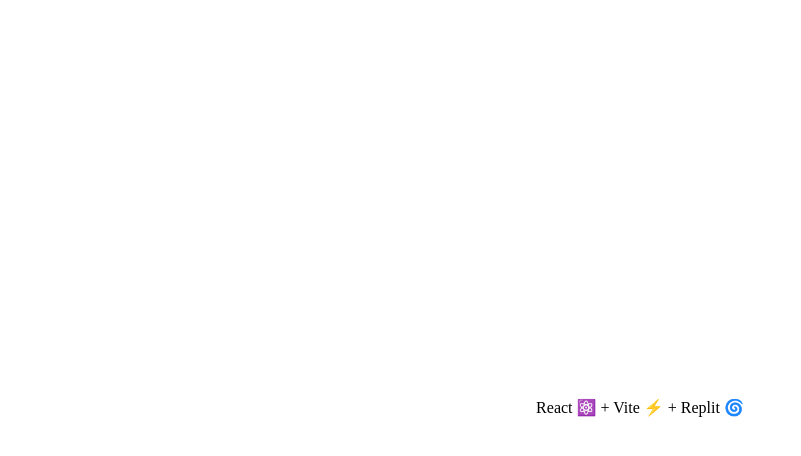
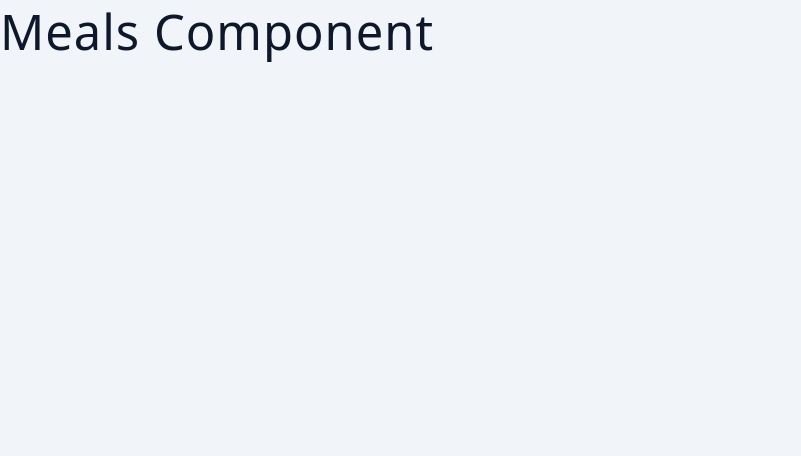
Before and after one commit to olamide87/Meals-App, a React (Vite) app: page / in a window 1280 px wide. Shown: the top 456 px of the page, without its empty margins (0-801 px from the left). Built offline with nearby package versions, Linux system fonts and the light colour scheme.

Commit message:
added file structure

```diff
--- a/index.html
+++ b/index.html
@@ -4,7 +4,7 @@
     <meta charset="UTF-8" />
     <link rel="icon" type="image/svg+xml" href="/favicon.svg" />
     <meta name="viewport" content="width=device-width, initial-scale=1.0" />
-    <title>React + TypeScript + Replit</title>
+    <title>Meals App</title>
   </head>
   <body>
     <div id="root"></div>
--- a/src/App.css
+++ b/src/App.css
@@ -1,5 +1,340 @@
-main {
-  text-align: center;
-  vertical-align: center;
-  line-height: 100vh
+*,
+::after,
+::before {
+  box-sizing: border-box;
+  margin:0;
+  padding:0;
 }
+
+html {
+  font-size: 100%;
+} /*16px*/
+
+:root {
+  /* colors */
+  --primary-100: #e6f0ff;
+  --primary-200: #b4d3fe;
+  --primary-300: #82b6fd;
+  --primary-400: #5098fc;
+  --primary-500: #03449d;
+  --primary-600: #034caf;
+  --primary-700: #02367d;
+  --primary-800: #01214b;
+  --primary-900: #000b19;
+
+  /* grey */
+  --grey-50: #f8fafc;
+  --grey-100: #f1f5f9;
+  --grey-200: #e2e8f0;
+  --grey-300: #cbd5e1;
+  --grey-400: #94a3b8;
+  --grey-500: #64748b;
+  --grey-600: #475569;
+  --grey-700: #334155;
+  --grey-800: #1e293b;
+  --grey-900: #0f172a;
+  /* rest of the colors */
+  --black: #222;
+  --white: #fff;
+  --red-light: #f8d7da;
+  --red-dark: #842029;
+  --green-light: #d1e7dd;
+  --green-dark: #0f5132;
+
+  /* fonts  */
+  --small-text: 0.875rem;
+  --extra-small-text: 0.7em;
+  /* rest of the vars */
+  /* --backgroundColor: var(--white); */
+  --backgroundColor: var(--grey-100);
+  --textColor: var(--grey-900);
+  --borderRadius: 0.25rem;
+  --letterSpacing: 1px;
+  --transition: 0.3s ease-in-out all;
+  --max-width: 1120px;
+  --fixed-width: 600px;
+  --view-width: 90vw;
+  /* box shadow*/
+  --shadow-1: 0 1px 3px 0 rgba(0, 0, 0, 0.1), 0 1px 2px 0 rgba(0, 0, 0, 0.06);
+  --shadow-2: 0 4px 6px -1px rgba(0, 0, 0, 0.1),
+    0 2px 4px -1px rgba(0, 0, 0, 0.06);
+  --shadow-3: 0 10px 15px -3px rgba(0, 0, 0, 0.1),
+    0 4px 6px -2px rgba(0, 0, 0, 0.05);
+  --shadow-4: 0 20px 25px -5px rgba(0, 0, 0, 0.1),
+    0 10px 10px -5px rgba(0, 0, 0, 0.04);
+}
+
+body {
+  background: var(--backgroundColor);
+  font-family: system-ui, -apple-system, BlinkMacSystemFont, 'Segoe UI', Roboto, Oxygen, Ubuntu, Cantarell, 'Open Sans', 'Helvetica Neue', sans-serif;
+    Segoe UI, Roboto, Helvetica, Arial, sans-serif, Apple Color Emoji,
+    Segoe UI Emoji, Segoe UI Symbol;
+  font-weight: 400;
+  line-height: 1.75;
+  color: var(--textColor);
+}
+
+p {
+  margin-bottom: 1.5rem;
+  max-width: 40em;
+}
+
+h1,
+h2,
+h3,
+h4,
+h5 {
+  margin: 0;
+  margin-bottom: 1.38rem;
+  font-weight: 400;
+  line-height: 1.3;
+  text-transform: capitalize;
+  letter-spacing: var(--letterSpacing);
+}
+
+h1 {
+  margin-top: 0;
+  font-size: 3.052rem;
+}
+
+h2 {
+  font-size: 2.441rem;
+}
+
+h3 {
+  font-size: 1.953rem;
+}
+
+h4 {
+  font-size: 1.563rem;
+}
+
+h5 {
+  font-size: 1.25rem;
+}
+
+small,
+.text-small {
+  font-size: var(--small-text);
+}
+
+a {
+  text-decoration: none;
+}
+ul {
+  list-style-type: none;
+  padding: 0;
+}
+
+.img {
+  width: 100%;
+  display: block;
+  object-fit: cover;
+}
+/* buttons */
+
+.btn {
+  cursor: pointer;
+  color: var(--white);
+  background: var(--primary-500);
+  border: transparent;
+  border-radius: var(--borderRadius);
+  letter-spacing: var(--letterSpacing);
+  padding: 0.375rem 0.75rem;
+  box-shadow: var(--shadow-1);
+  transition: var(--transition);
+  text-transform: capitalize;
+  display: inline-block;
+}
+.btn:hover {
+  background: var(--primary-700);
+  box-shadow: var(--shadow-3);
+}
+.btn-hipster {
+  color: var(--primary-500);
+  background: var(--primary-200);
+}
+.btn-hipster:hover {
+  color: var(--white);
+  background: var(--black);
+}
+.btn-block {
+  width: 100%;
+}
+/* End Of Global Styles */
+/* End Of Global Styles */
+/* End Of Global Styles */
+
+/* Search */
+.search-container{
+  height:5rem;
+  background:var(--white);
+  display:flex;
+  align-items:center;
+  justify-content:center;
+}
+.search-container form{
+  width:var(--view-width);
+  max-width:var(--max-width);
+  display:flex;
+  gap:0.5rem;
+  flex-wrap:wrap;
+}
+.search-container .form-input{
+  max-width:200px;
+  padding:0.375rem 0.75rem;
+  border-radius:var(--borderRadius);
+  background:var(--backgroundColor);
+  border:1px solid var(--grey-200);
+}
+::placeholder{
+  font-family:inherit;
+  color:var(--grey-400);
+}
+.search-container .btn{
+  font-size:0.75rem;
+}
+/* Favorites */
+.favorites{
+  background:var(--black);
+  color:var(--white);
+  padding:1rem 0;
+}
+.favorites-content{
+  width:var(--view-width);
+  max-width:var(--max-width);
+  margin:0 auto;
+}
+.favorites-container{
+  display:flex;
+  gap:0.5rem;
+  flex-wrap:wrap;
+}
+.favorite-item{
+  text-align:center;
+}
+.favorites-img{
+  width:60px;
+  border-radius:50%;
+  border:5px solid var(--white);
+  cursor:pointer;
+}
+.remove-btn{
+  margin-top:0.25rem;
+  background:transparent;
+  color:var(--white);
+    border:transparent;
+  cursor:pointer;
+  font-size:0.5rem;
+  transition:var(--transition);
+}
+.remove-btn:hover{
+  color:var(--red-dark)
+}
+/* Meals */
+.section,.section-center{
+  padding:3rem 0;
+  width:var(--view-width);
+  max-width:var(--max-width);
+  margin:0 auto;
+}
+
+.section-center{
+  display:grid;
+  gap:2rem;
+}
+@media screen and (min-width:776px){
+  .section-center{
+    grid-template-columns:1fr 1fr;
+  }
+}
+@media screen and (min-width:992px){
+  .section-center{
+    grid-template-columns:1fr 1fr 1fr;
+  }
+}
+.single-meal{
+  background:var(--white);
+  color:var(--textColor);
+  border-radius:var(--borderRadius);
+  box-shadow:var(--shadow-2);
+  transition:var(--transition);
+}
+.single-meal:hover{
+    box-shadow:var(--shadow-4);
+}
+.single-meal img{
+  height:15rem;
+    border-top-left-radius:var(--borderRadius);
+    border-top-right-radius:var(--borderRadius);
+cursor:pointer;
+}
+.single-meal h5{
+  padding:0;
+  margin:0;
+}
+.single-meal footer{
+  padding:1rem 1.5rem;
+  display:flex;
+  align-items:center;
+  justify-content: space-between;
+  flex-wrap:wrap;
+}
+.like-btn{
+  background:transparent;
+  border:transparent;
+  font-size:1.5rem;
+  cursor:pointer;
+  transition:var(--transition);
+}
+.like-btn:hover{
+  color:var(--red-dark);
+  transform:translateY(-2px)
+}
+/* Modal */
+
+.modal-overlay{
+  position:fixed;
+  top:0;
+  left:0;
+  width:100%;
+  height:100%;
+  background:rgba(0,0,0,0.85);
+  display:grid;
+  place-items:center;
+  transition:var(--transition);
+  z-index:100;
+}
+.modal-container{
+  width:80vw;
+  max-width:800px;
+  height:80vh;
+  overflow:scroll;
+  background:var(--white);
+  border-radius:var(--borderRadius);
+}
+.modal-img{
+  height:15rem;
+   border-top-left-radius:var(--borderRadius);
+    border-top-right-radius:var(--borderRadius);
+}
+.modal-content{
+  padding:1rem 1.5rem;
+}
+.modal-content p{
+  color:var(--grey-600);
+}
+.modal-content a{
+  display:block;
+  color:var(--primary-500);
+  margin-bottom:1rem;
+  text-decoration:underline;
+  transition:var(--transition);
+}
+.modal-content a:hover{
+  color:var(--black)
+}
+.close-btn{
+  background:var(--red-dark);
+  color:var(--white);
+}
--- a/src/App.jsx
+++ b/src/App.jsx
@@ -1,9 +1,16 @@
 import './App.css'
+import Favorites from './components/Favorites'
+import Meals from './components/Meals'
+import Modal from './components/Modal'
+import Search from './components/Search'
 
 export default function App() {
   return (
     <main>
-      React ⚛️ + Vite ⚡ + Replit 🌀
+      {/*<Search/>*/}
+      {/*<Favorites/>*/}
+      <Meals/>
+    {/*<Modal/>*/}
     </main>
   )
 }
--- /dev/null
+++ b/src/components/Favorites.jsx
@@ -0,0 +1,5 @@
+const Favorites = () => {
+  return <h1>Favorites Component</h1>
+}
+
+export default Favorites
--- /dev/null
+++ b/src/components/Meals.jsx
@@ -0,0 +1,5 @@
+const Meals = () => {
+  return <h1>Meals Component </h1>
+}
+
+export default Meals
--- /dev/null
+++ b/src/components/Modal.jsx
@@ -0,0 +1,5 @@
+const Modal = () => {
+  return <h1>Modal Component</h1>
+}
+
+export default Modal
--- /dev/null
+++ b/src/components/Search.jsx
@@ -0,0 +1,5 @@
+const Search = () => {
+  return <h1>Search Component</h1>
+}
+
+export default Search
```
Also changed, not shown: 1 other file (tests, documents, lock files or other folders).
